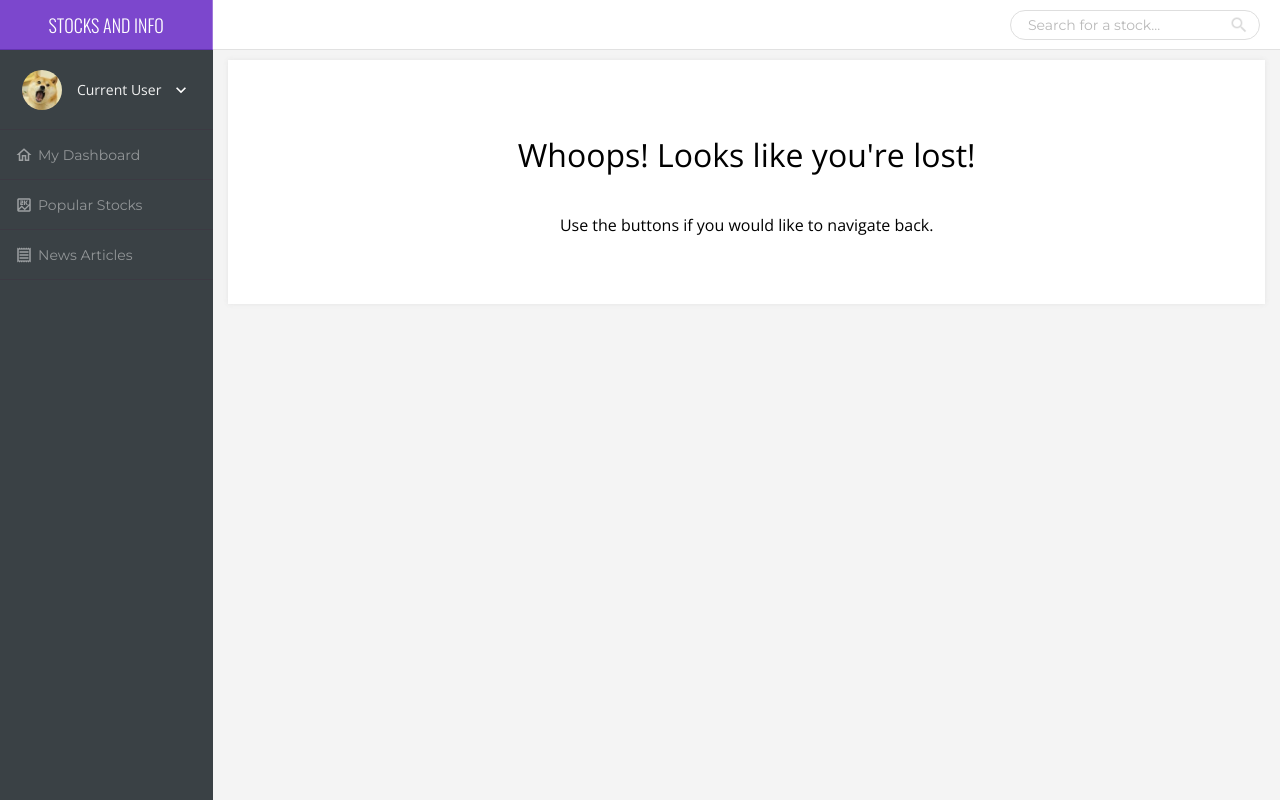
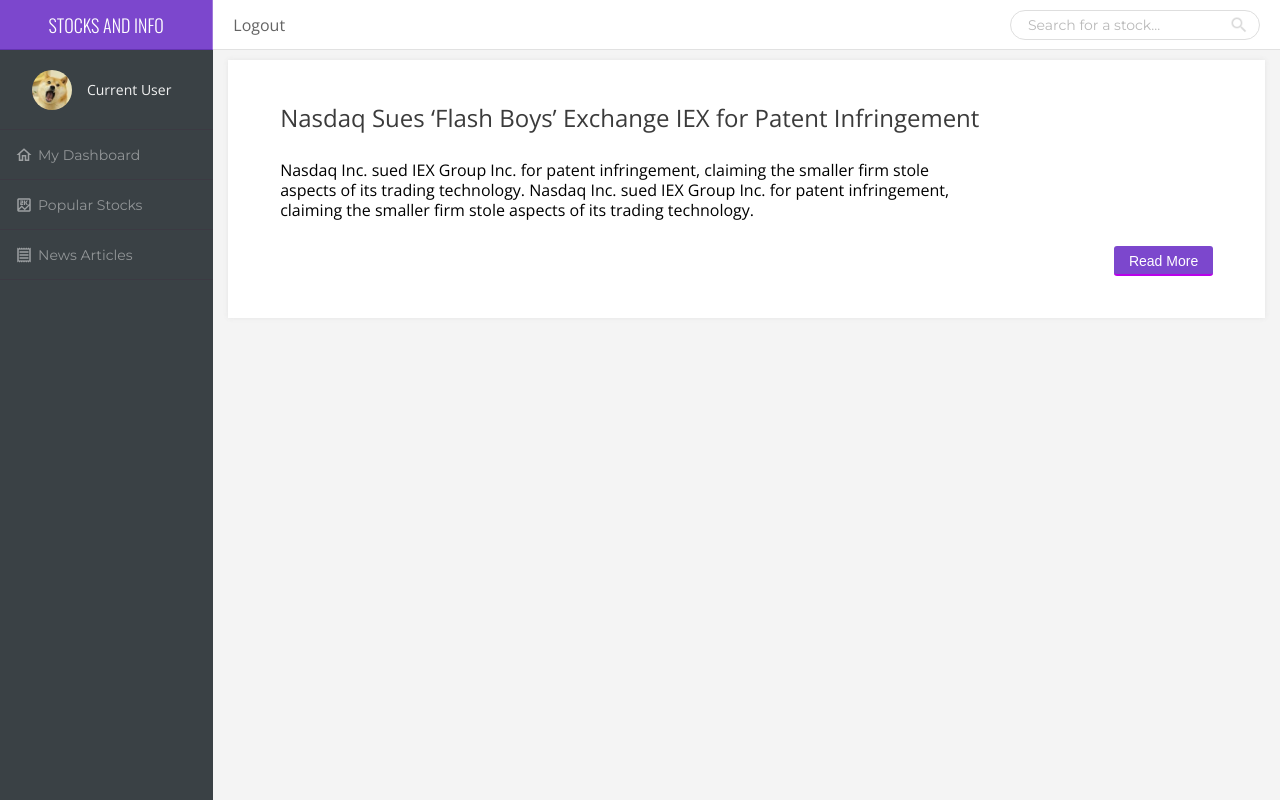
Before and after one commit to nneighbo/project-3, a React (Create React App) app in the folder client/: page /news in a window 1280 px wide. Built offline with nearby package versions, Linux system fonts and the light colour scheme.

Commit message:
News, login

```diff
--- a/client/src/App.css
+++ b/client/src/App.css
@@ -7,3 +7,38 @@
   background-color: #f4f4f4;
 
 }
+
+h1 {
+  font-family: 'Open Sans', Arial, Helvetica, sans-serif;
+  font-weight: 400;
+  color: rgb(59, 59, 59);
+  padding: 0;
+  margin: 0;
+}
+
+button {
+  background-color: #7c47cd;
+  border-radius: 3px;
+  border: none;
+  border-bottom: 2px solid #ba00e9;
+  color: white;
+  padding: 7px 15px 5px 15px;
+  text-align: center;
+  text-decoration: none;
+  display: inline-block;
+  font-size: 14px;
+}
+
+
+button:hover {
+  background-color: #844bda;
+  cursor: pointer;
+}
+
+button:active {
+  outline: none;
+}
+
+button:focus {
+  outline: none;
+}
--- a/client/src/App.js
+++ b/client/src/App.js
@@ -14,6 +14,7 @@
 import MyDashboard from "./pages/MyDashboard/MyDashboard";
 import ErrorPage from "./pages/ErrorPage/ErrorPage";
 import PopularStocks from "./pages/PopularStocks/PopularStocks";
+import News from './pages/News/News';
 
 // import API from "./utils/API.js"
 
@@ -29,6 +30,7 @@
           <Switch>
             <Route exact path="/dashboard" component={MyDashboard} />
             <Route exact path="/popular" component={PopularStocks} />
+            <Route exact path="/news" component={News} />
             <Route component={ErrorPage} />
           </Switch>
         </ContentColumn>
--- a/client/src/components/NavSide/NavSide.jsx
+++ b/client/src/components/NavSide/NavSide.jsx
@@ -18,11 +18,10 @@
                     <div className="user">
                         <img id="img-profile" src={profile} alt="profile" />
                         <p>Current User</p>
-                        <img id="img-arrow" src={arrow} alt="arrow" />
                     </div>
 
                     {this.props.items.navItems.map((element) => (
-                        <Link to={`/${element.key}`}>
+                        <Link key={element.key} to={`/${element.key}`}>
                         <div key={element.key} className="menu-item">
                             <img src={element.icon} alt="menu icon" className="menu-icon"/>
                             <p className="menu-label">{element.page}</p>
--- a/client/src/components/NavTop/NavTop.css
+++ b/client/src/components/NavTop/NavTop.css
@@ -5,9 +5,15 @@
     border-bottom: 1px solid #e1e1e1;
     display: flex;
     align-items: center;
-    justify-content: flex-end;
+    justify-content: space-between;
     position: sticky;
     top: 0;
+}
+
+.nav-top a {
+    font-family: "Open Sans", Arial, Helvetica, sans-serif;
+    color: rgb(100, 100, 100);
+    text-decoration: inherit;
 }
 
 .search-container {
--- a/client/src/components/NavTop/NavTop.jsx
+++ b/client/src/components/NavTop/NavTop.jsx
@@ -3,6 +3,7 @@
 
 const NavTop = () => (
     <div className="nav-top">
+    <a href="/logout">Logout</a>
         <div className="search-container">
             <form action="submit">
                 <input type="text" placeholder="Search for a stock..."/>
--- /dev/null
+++ b/client/src/components/NewsArticle/NewsArticle.css
@@ -0,0 +1,20 @@
+.news-article-container {
+    padding: 4% 5%;
+}
+
+.news-article-container h1 {
+    font-size: 24px;
+}
+.news-article-container p {
+    font-family: "Open Sans";
+    line-height: 20px;
+    max-width: 700px;
+    padding: 10px 0;
+    /* text-indent: 30px; */
+
+}
+
+.button-align {
+    width: 100%;
+    text-align: right;
+}
--- /dev/null
+++ b/client/src/components/NewsArticle/NewsArticle.jsx
@@ -0,0 +1,22 @@
+import React from 'react';
+import './NewsArticle.css'
+
+class NewsArticle extends React.Component {
+    render() {
+        return (
+            <div className="news-article-container">
+                <div className="news-article-header">
+                    <h1>
+                        {this.props.title}
+                    </h1>
+                </div>
+                <p>{this.props.paragraph}</p>
+                <div className="button-align">
+                    <button>Read More</button>
+                </div>
+            </div>
+        )
+    }
+}
+
+export default NewsArticle
--- /dev/null
+++ b/client/src/components/NewsArticle/index.jsx
@@ -0,0 +1 @@
+export { default } from './NewsArticle'
--- a/client/src/components/TableRow/TableRow.css
+++ b/client/src/components/TableRow/TableRow.css
@@ -12,32 +12,6 @@
 }
 
 
-.save-stock {
-    background-color: #7c47cd;
-    border-radius: 3px;
-    border: none;
-    border-bottom: 2px solid #ba00e9;
-    color: white;
-    padding: 7px 15px 5px 15px;
-    text-align: center;
-    text-decoration: none;
-    display: inline-block;
-    font-size: 14px;
-}
-
-.save-stock:hover {
-    background-color: #844bda;
-    cursor: pointer;
-}
-
-.save-stock:active {
-    outline: none;
-}
-
-.save-stock:focus {
-    outline: none;
-}
-
 .saved {
     background-color: #54239c;
     border-bottom: 2px solid #461a86;
--- /dev/null
+++ b/client/src/pages/News/News.js
@@ -0,0 +1,30 @@
+import React from 'react';
+
+import ContentContainer from '../../components/ContentContainer'
+import NewsArticle from '../../components/NewsArticle'
+
+class News extends React.Component {
+
+    render() {
+        return (
+            <div>
+
+                {/* When you're mapping
+                    data, map the ContentContainer, not just the NewsArticle.
+                    Each article will have its own ContentContainer */}
+
+                <ContentContainer>
+                    <NewsArticle
+                        title="Nasdaq Sues ‘Flash Boys’ Exchange IEX for Patent Infringement"
+                        paragraph="Nasdaq Inc. sued IEX Group Inc. for patent infringement, claiming the smaller firm stole aspects of its trading technology. Nasdaq Inc. sued IEX Group Inc. for patent infringement, claiming the smaller firm stole aspects of its trading technology."
+                        link="https://www.bloomberg.com/news/articles/2018-03-01/nasdaq-sues-flash-boys-exchange-iex-for-patent-infringement"
+                    />
+                </ContentContainer>
+
+            </div>
+        )
+    }
+
+}
+
+export default News;
```
Also changed, not shown: client/src/pages/Search/Search.js (added, +51 -0 lines).
